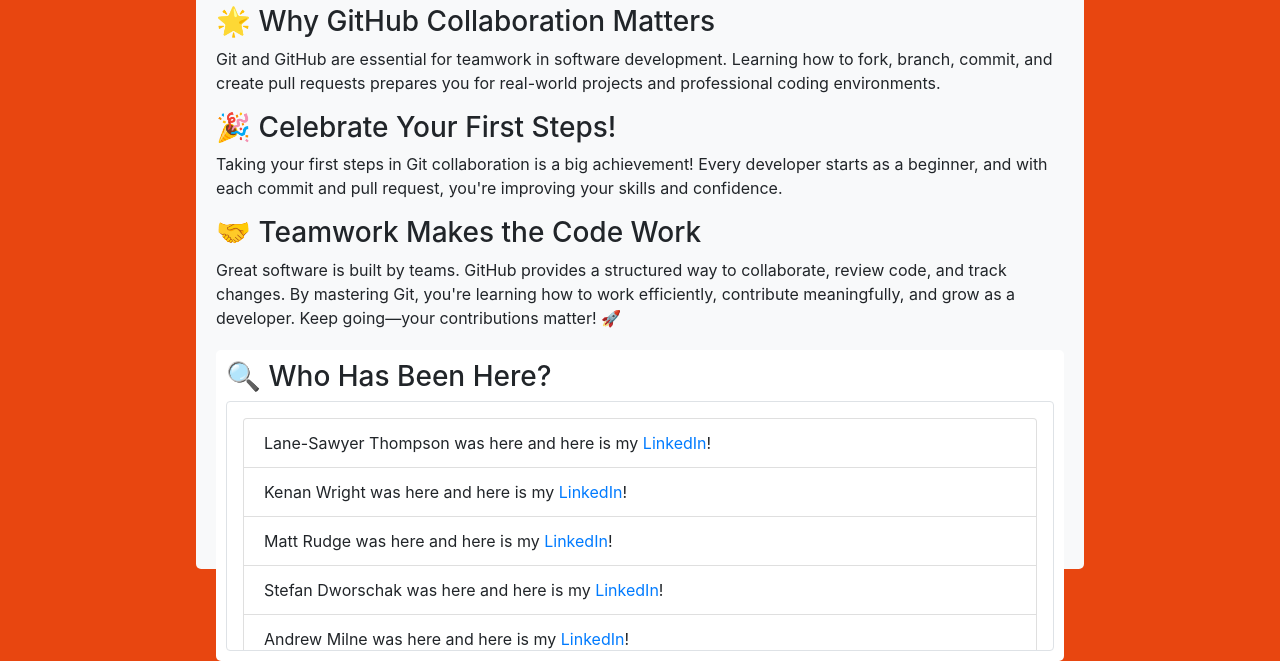
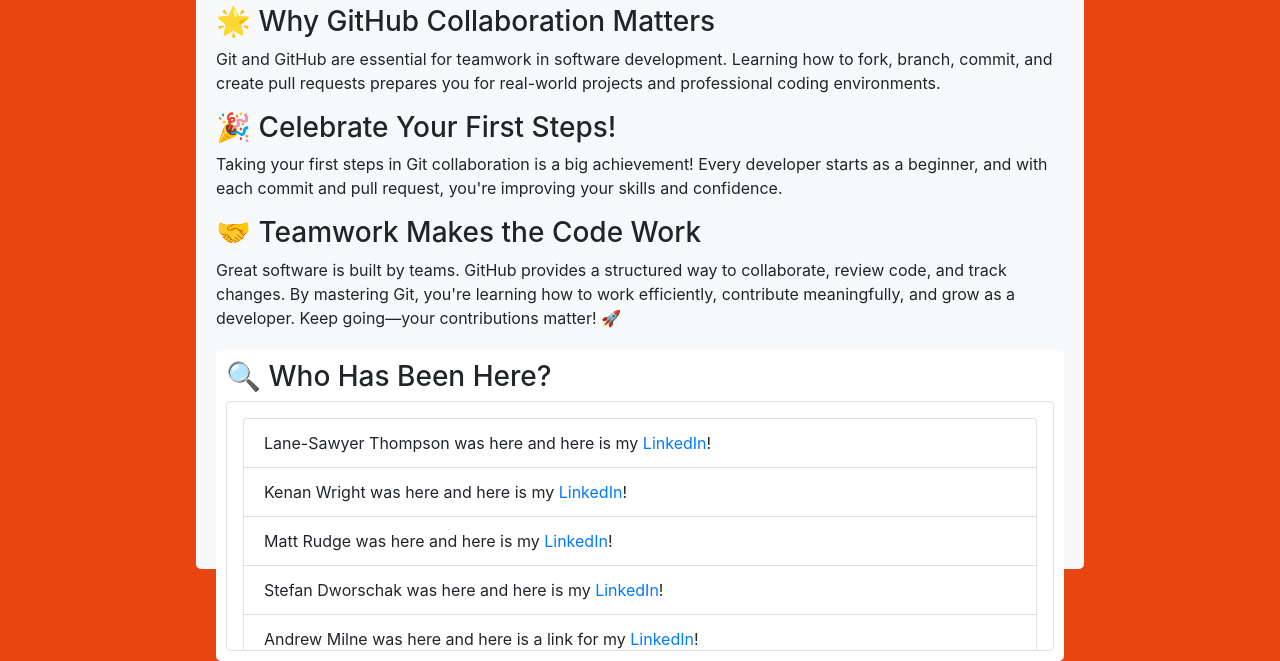
Before and after one commit to hannahro15/git-hackathon-ready2, a plain HTML site: page index.html in a window 1280 px wide. Shown: the part 191-852 px from the top of the page. Drawn offline with nearby package versions, Linux system fonts and the light colour scheme.

```diff
--- a/index.html
+++ b/index.html
@@ -50,7 +50,7 @@
                                 href="https://www.linkedin.com/in/mattrudge73/" target="_blank">LinkedIn</a>!</li>
                         <li class="list-group-item">Stefan Dworschak was here and here is my <a
                                 href="https://www.linkedin.com/in/stefan-dworschak/" target="_blank">LinkedIn</a>!</li>
-                        <li class="list-group-item">Andrew Milne was here and here is my <a
+                        <li class="list-group-item">Andrew Milne was here and here is a link for my <a
                                 href="https://www.linkedin.com/in/andrew-milne-full-stack/" target="_blank">
                                 LinkedIn</a>!</li>
                         <li class="list-group-item">Add your name and linkedin here!</li>
```
